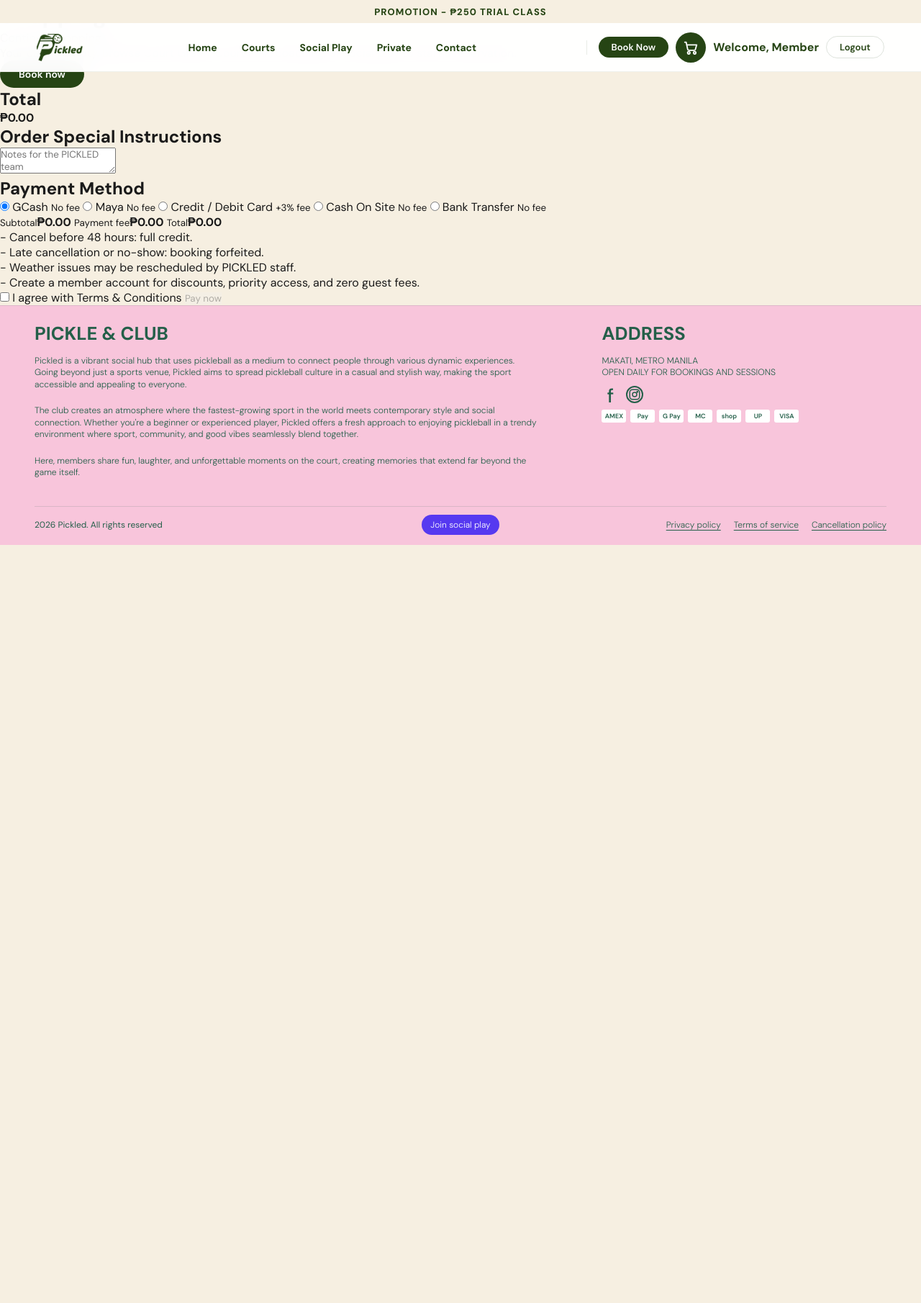
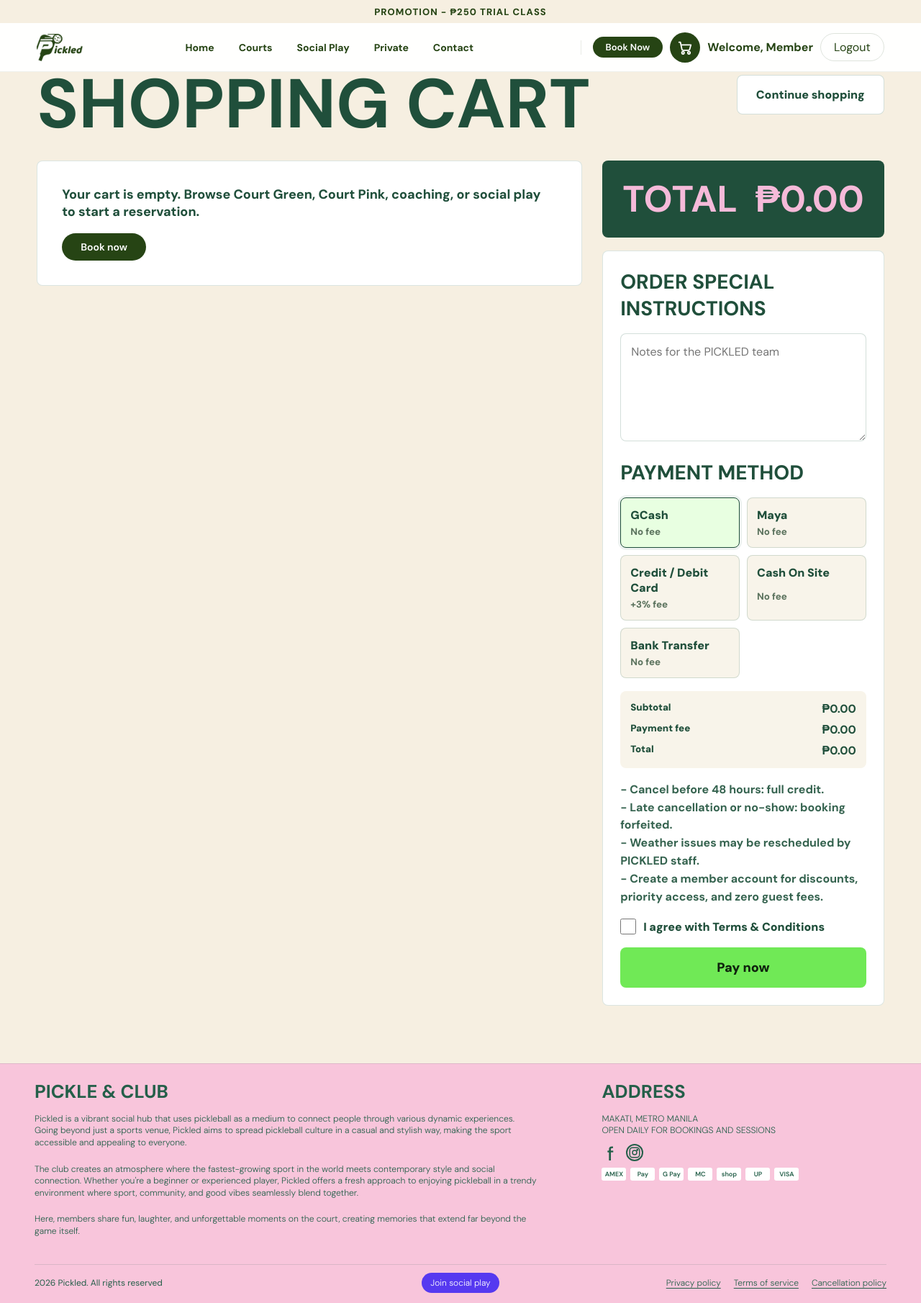
Before and after one commit to TRIIINKET/Pickled, a PHP site: page /pages/cart.php?checkout=1 in a window 1280 px wide. Shown: the whole page at 72% size. Before the commit the page ends 757 px from the top, so only its background shows below. Run offline with PHP 8.4, Linux system fonts and the light colour scheme; the visitor is signed in with stand-in values (Sample User, id 1); some web fonts are replaced.

Commit message:
update docs and polish cart booking UI

```diff
--- a/backend/api/cart.php
+++ b/backend/api/cart.php
@@ -1,7 +1,8 @@
 <?php
 declare(strict_types=1);
 
-session_start();
+require_once __DIR__ . '/../includes/security.php';
+pickled_start_secure_session();
 require_once __DIR__ . '/../includes/booking_system.php';
 
 header('Content-Type: application/json');
--- /dev/null
+++ b/frontend/css/cart.css
@@ -0,0 +1,54 @@
+.cart-page{background:#f6efe1;min-height:100vh;color:#204f3b;padding:calc(var(--nav-h) + 36px) clamp(16px,4vw,56px) 80px}
+.cart-shell{max-width:1380px;margin:0 auto}
+.cart-top{display:flex;align-items:flex-start;justify-content:space-between;gap:18px;margin-bottom:36px}
+.cart-top h1{font-size:clamp(48px,8vw,96px);line-height:.86;text-transform:uppercase;color:#204f3b}
+.cart-top a{border:1px solid rgba(36,95,73,.2);border-radius:8px;background:#fff;padding:16px 26px;font-weight:900}
+.cart-layout{display:grid;grid-template-columns:minmax(0,1.2fr) minmax(360px,.62fr);gap:28px;align-items:start}
+.cart-list{display:grid;gap:16px}
+.cart-item{display:grid;grid-template-columns:170px minmax(0,1fr) auto;gap:22px;align-items:center;background:#fff;border:1px solid rgba(36,95,73,.16);border-radius:8px;padding:18px}
+.cart-item img{width:170px;height:130px;object-fit:cover;border-radius:8px}
+.cart-item h2{font-size:24px;text-transform:uppercase;margin-bottom:8px}
+.cart-item p{font-weight:800;line-height:1.45;color:#35634f}
+.cart-tags{display:flex;gap:8px;flex-wrap:wrap;margin:12px 0}
+.cart-tags span{border:1px solid rgba(36,95,73,.22);border-radius:999px;padding:6px 9px;font-size:11px;font-weight:900;text-transform:uppercase}
+.cart-expire{color:#e60023!important;font-weight:900!important}
+.cart-price{text-align:right;font-weight:900;font-size:28px;color:#204f3b}
+.cart-remove{margin-top:16px;background:none;color:#e60023;text-decoration:underline;font-weight:900}
+.cart-panel{position:sticky;top:calc(var(--nav-h) + 24px);display:grid;gap:18px}
+.cart-total{background:#204f3b;color:#f5bad9;border-radius:8px;padding:28px;display:flex;justify-content:space-between;gap:18px;align-items:flex-start}
+.cart-total h2{font-size:clamp(32px,4vw,54px);text-transform:uppercase;line-height:1}
+.cart-total strong{font-size:clamp(32px,4vw,54px);line-height:1;color:#f5bad9}
+.checkout-card{background:#fff;border:1px solid rgba(36,95,73,.16);border-radius:8px;padding:24px}
+.checkout-card h2{font-size:28px;text-transform:uppercase;margin-bottom:16px}
+.checkout-card__payment-title{margin-top:20px}
+.checkout-card textarea{width:100%;min-height:150px;border:1px solid rgba(36,95,73,.2);border-radius:8px;padding:14px;resize:vertical;font:inherit;color:#204f3b}
+.payment-methods{display:grid;grid-template-columns:repeat(2,minmax(0,1fr));gap:10px;margin:14px 0 18px}
+.payment-option{display:grid;gap:4px;border:1px solid rgba(36,95,73,.18);border-radius:8px;padding:13px;background:#f8f4ea;cursor:pointer}
+.payment-option input{position:absolute;opacity:0;pointer-events:none}
+.payment-option span{font-weight:900;color:#204f3b}
+.payment-option small{font-weight:800;color:#5d745f}
+.payment-option:has(input:checked),.payment-option.is-selected{border-color:#204f3b;background:#e8ffe1;box-shadow:0 0 0 3px rgba(36,95,73,.08)}
+.checkout-summary{display:grid;gap:8px;margin:16px 0;padding:14px;border-radius:8px;background:#f8f4ea;font-weight:900}
+.checkout-summary span{display:flex;justify-content:space-between;gap:12px}
+.policy{font-weight:700;line-height:1.55;margin:18px 0;color:#35634f}
+.terms{display:flex;gap:10px;align-items:center;font-weight:900;margin-bottom:18px}
+.terms input{width:22px;height:22px}
+.checkout-btn{width:100%;background:#70e956;color:#10240e;border-radius:8px;padding:16px;font-size:18px;font-weight:900}
+.review-card{background:#fff;border:1px solid rgba(36,95,73,.16);border-radius:8px;padding:24px;display:grid;gap:14px}
+.review-card h2{font-size:28px;text-transform:uppercase;margin-bottom:16px}
+.review-card p{font-weight:800;color:#35634f;line-height:1.5}
+.review-card a{display:block;text-align:center;background:#70e956;color:#10240e;border-radius:8px;padding:16px;font-size:18px;font-weight:900}
+.review-card a.is-disabled{opacity:.45;pointer-events:none}
+.cart-message{margin-bottom:22px;padding:16px 18px;border-radius:8px;background:#e8ffe1;color:#245f49;font-weight:900}
+.cart-message--warning{background:#fff6cf;color:#6d4b00}
+.cart-message--error{background:#ffe4ef;color:#8f1d4f}
+.empty-cart{background:#fff;border:1px solid rgba(36,95,73,.16);border-radius:8px;padding:34px}
+.empty-cart p{font-size:18px;font-weight:800;margin-bottom:18px}
+.confirmation{background:#fff;border:1px solid rgba(36,95,73,.16);border-radius:8px;padding:24px;margin-top:18px}
+.confirmation h2{font-size:28px;text-transform:uppercase}
+.confirmation p{font-weight:800;margin-top:8px}
+.waitlist-card{background:#fff6fb;border:1px solid rgba(248,86,150,.25);border-radius:8px;padding:18px}
+.waitlist-card h3{text-transform:uppercase;margin-bottom:8px}
+.waitlist-card p{font-weight:800;line-height:1.45}
+@media(max-width:980px){.cart-layout{grid-template-columns:1fr}.cart-panel{position:static}.cart-item{grid-template-columns:130px 1fr}.cart-price{grid-column:1/-1;text-align:left}}
+@media(max-width:620px){.cart-top{display:grid}.cart-item{grid-template-columns:1fr}.cart-item img{width:100%;height:220px}.cart-total{display:grid}.payment-methods{grid-template-columns:1fr}}
--- a/frontend/css/navbar.css
+++ b/frontend/css/navbar.css
@@ -68,6 +68,14 @@ body.promo-hidden .nav {
   gap: 10px;
 }
 
+.nav-logout-form {
+  display: inline;
+}
+
+.nav-logout-form button {
+  font: inherit;
+}
+
 .nav-user {
   color: var(--green, #245f49);
   font-weight: 700;
@@ -136,7 +144,7 @@ body.promo-hidden .nav {
   font-weight: 900;
 }
 
-..nav--white-actions {
+.nav--white-actions {
   background: rgba(0,0,0,.42);
   border-bottom-color: rgba(255,255,255,.12);
 }
```
Also changed, not shown: documentation/ARCHITECTURE.md (+52 -15 lines), frontend/pages/booking.php (+4 -3 lines), README.md.
